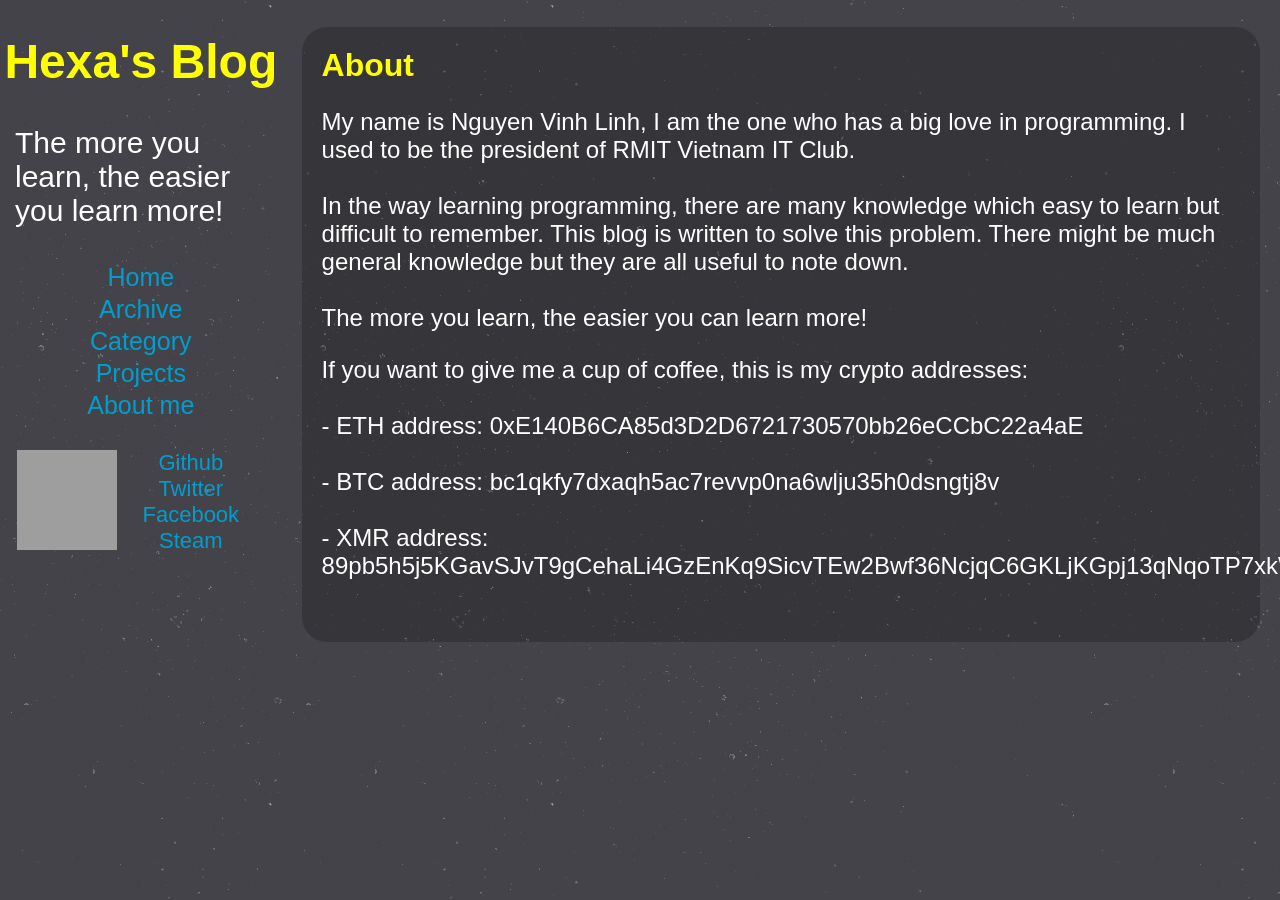
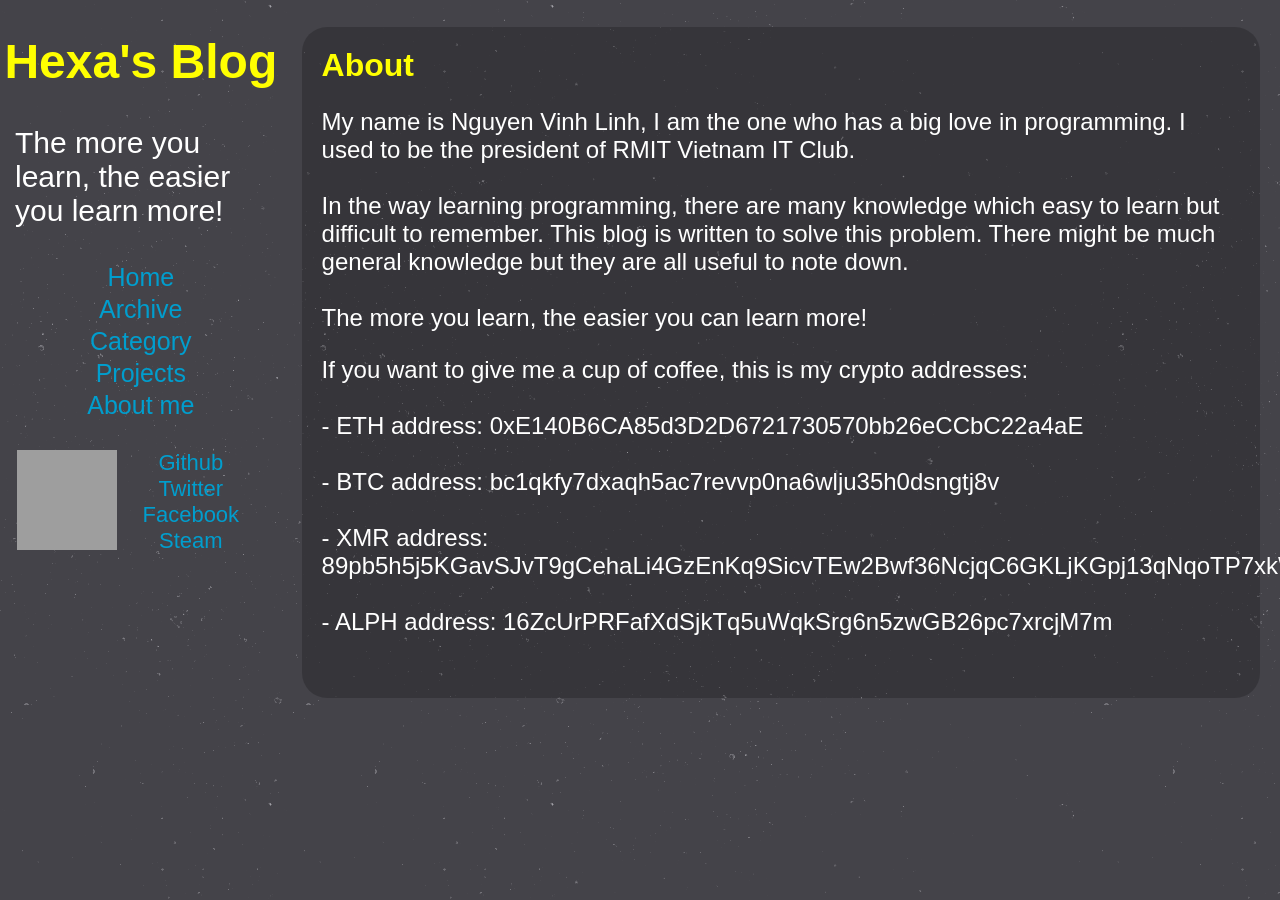
Before and after one commit to nguyenvinhlinh/nguyenvinhlinh.github.io, a Jekyll site: the page built from about.html, in a window 1280 px wide. Built offline with Jekyll 4.4.1, drawn with Linux system fonts in a browser that asks for light colours; grey boxes are pictures that could not be loaded.

Commit message:
update donation address

```diff
--- a/about.html
+++ b/about.html
@@ -18,7 +18,8 @@ title: About
 <p>
   If you want to give me a cup of coffee, this is my crypto addresses: <br/><br/>
 
-  - ETH address: 0xE140B6CA85d3D2D6721730570bb26eCCbC22a4aE <br/><br/>
-  - BTC address: bc1qkfy7dxaqh5ac7revvp0na6wlju35h0dsngtj8v <br/><br/>
-  - XMR address: 89pb5h5j5KGavSJvT9gCehaLi4GzEnKq9SicvTEw2Bwf36NcjqC6GKLjKGpj13qNqoTP7xkW77bcHJ6g3ma3cBkhB8ADuy9 <br/><br/>
+  - ETH  address: 0xE140B6CA85d3D2D6721730570bb26eCCbC22a4aE <br/><br/>
+  - BTC  address: bc1qkfy7dxaqh5ac7revvp0na6wlju35h0dsngtj8v <br/><br/>
+  - XMR  address: 89pb5h5j5KGavSJvT9gCehaLi4GzEnKq9SicvTEw2Bwf36NcjqC6GKLjKGpj13qNqoTP7xkW77bcHJ6g3ma3cBkhB8ADuy9 <br/><br/>
+  - ALPH address: 16ZcUrPRFafXdSjkTq5uWqkSrg6n5zwGB26pc7xrcjM7m <br/><br/>
 </p>
```
